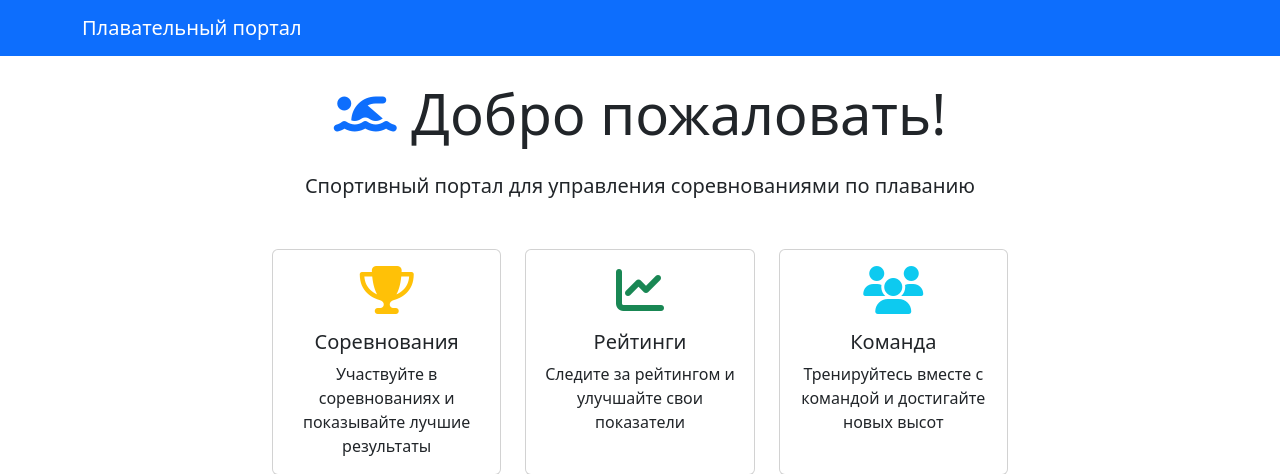
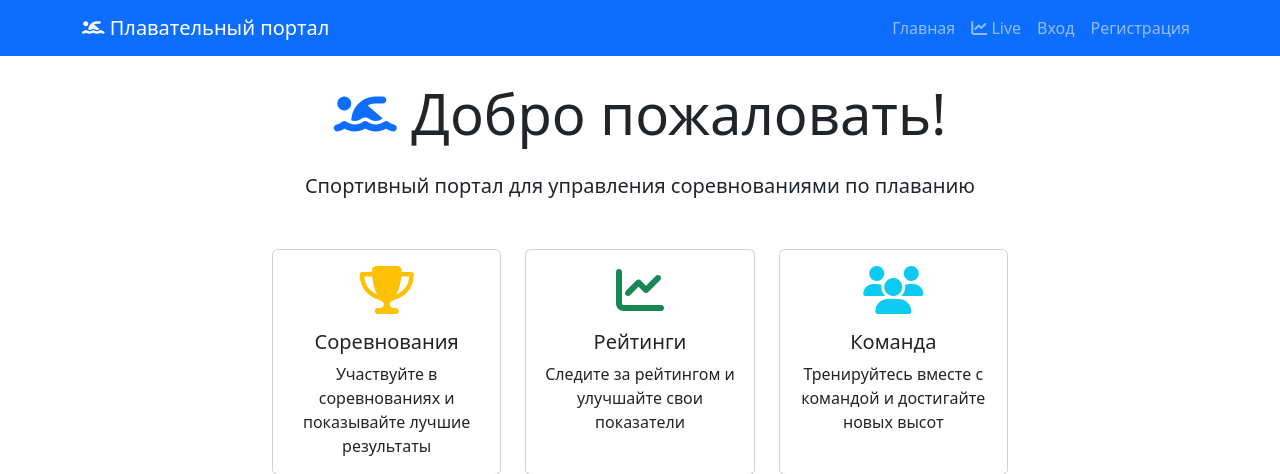
Before and after one commit to Skvorcmen/Portal_of_swimming_FastAPI, a FastAPI app: page / in a window 1280 px wide. Shown: the top 474 px of the page. Run offline with FastAPI, Linux system fonts and the light colour scheme; parts of the project's set-up code (start-up, migrations or seed data) failed here and were passed over; some libraries are stand-ins or nearby versions.

Commit message:
ИТОГ ЭТАПА 10 Компонент	Статус SSE эндпоинт /heats/live/{competition_id}/events	✅ Метод get_live_results в HeatService	✅ Страница /live с Alpine.js	✅ Автоматическое обновление результатов	✅ Пункт меню "Live" в навигации	✅

```diff
--- a/app/main.py
+++ b/app/main.py
@@ -68,6 +68,12 @@ async def profile_page(request: Request):
     return templates.TemplateResponse(request=request, name="profile.html")
 
 
+@app.get("/live")
+async def live_page(request: Request):
+    """Страница live-таблицы"""
+    return templates.TemplateResponse(request=request, name="live.html")
+
+
 @app.get("/health")
 def health_check():
     return {"status": "ok"}
--- a/app/templates/base.html
+++ b/app/templates/base.html
@@ -12,7 +12,41 @@
 <body>
     <nav class="navbar navbar-expand-lg navbar-dark bg-primary">
         <div class="container">
-            <a class="navbar-brand" href="/">Плавательный портал</a>
+            <a class="navbar-brand" href="/">
+                <i class="fas fa-swimmer"></i> Плавательный портал
+            </a>
+            <button class="navbar-toggler" type="button" data-bs-toggle="collapse" data-bs-target="#navbarNav">
+                <span class="navbar-toggler-icon"></span>
+            </button>
+            <div class="collapse navbar-collapse" id="navbarNav">
+                <ul class="navbar-nav ms-auto">
+                    <li class="nav-item">
+                        <a class="nav-link" href="/">Главная</a>
+                    </li>
+                    <li class="nav-item">
+                        <a class="nav-link" href="/live">
+                            <i class="fas fa-chart-line"></i> Live
+                        </a>
+                    </li>
+                    {% if not user %}
+                    <li class="nav-item">
+                        <a class="nav-link" href="/login">Вход</a>
+                    </li>
+                    <li class="nav-item">
+                        <a class="nav-link" href="/register">Регистрация</a>
+                    </li>
+                    {% else %}
+                    <li class="nav-item">
+                        <a class="nav-link" href="/profile">
+                            <i class="fas fa-user"></i> {{ user.full_name }}
+                        </a>
+                    </li>
+                    <li class="nav-item">
+                        <a class="nav-link" href="/logout">Выход</a>
+                    </li>
+                    {% endif %}
+                </ul>
+            </div>
         </div>
     </nav>
     <main class="container mt-4">
```
Also changed, not shown: app/core/exceptions.py (+12 -0 lines), app/templates/live.html (added, +100 -0 lines).
